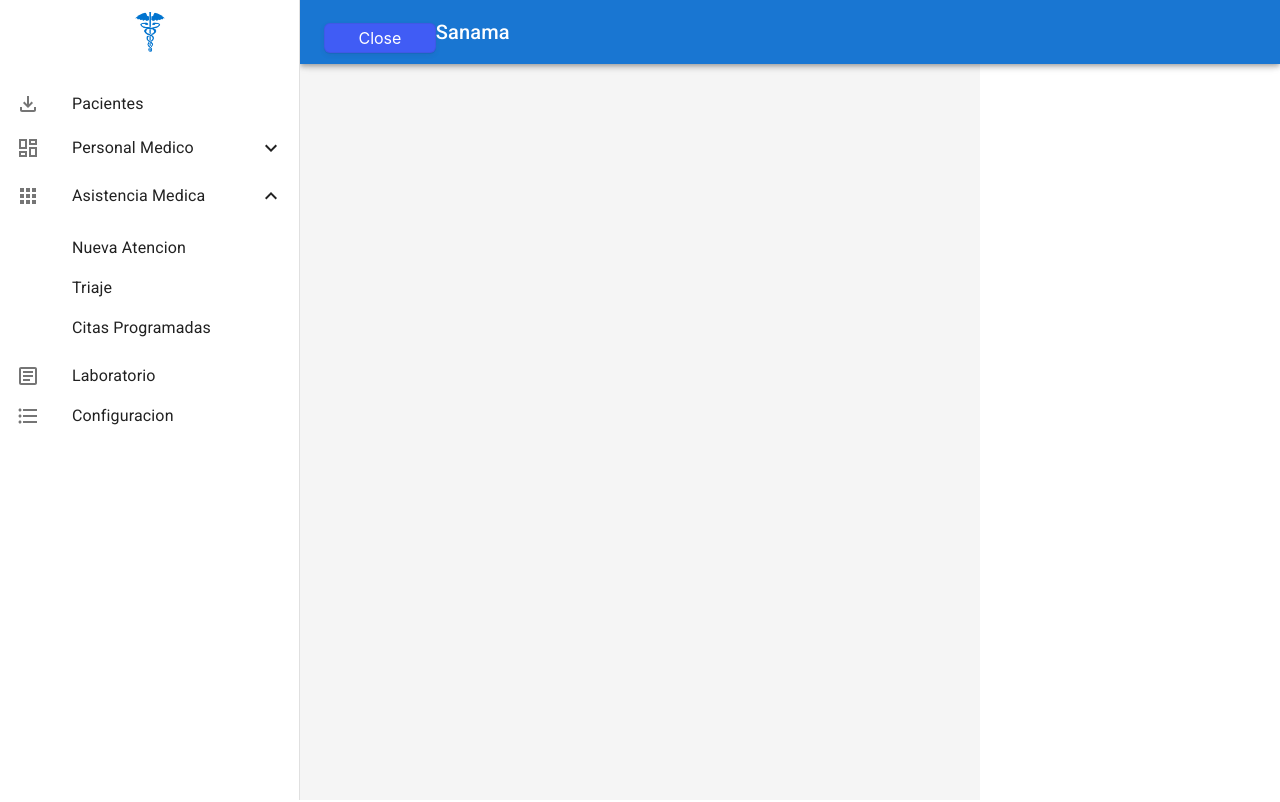
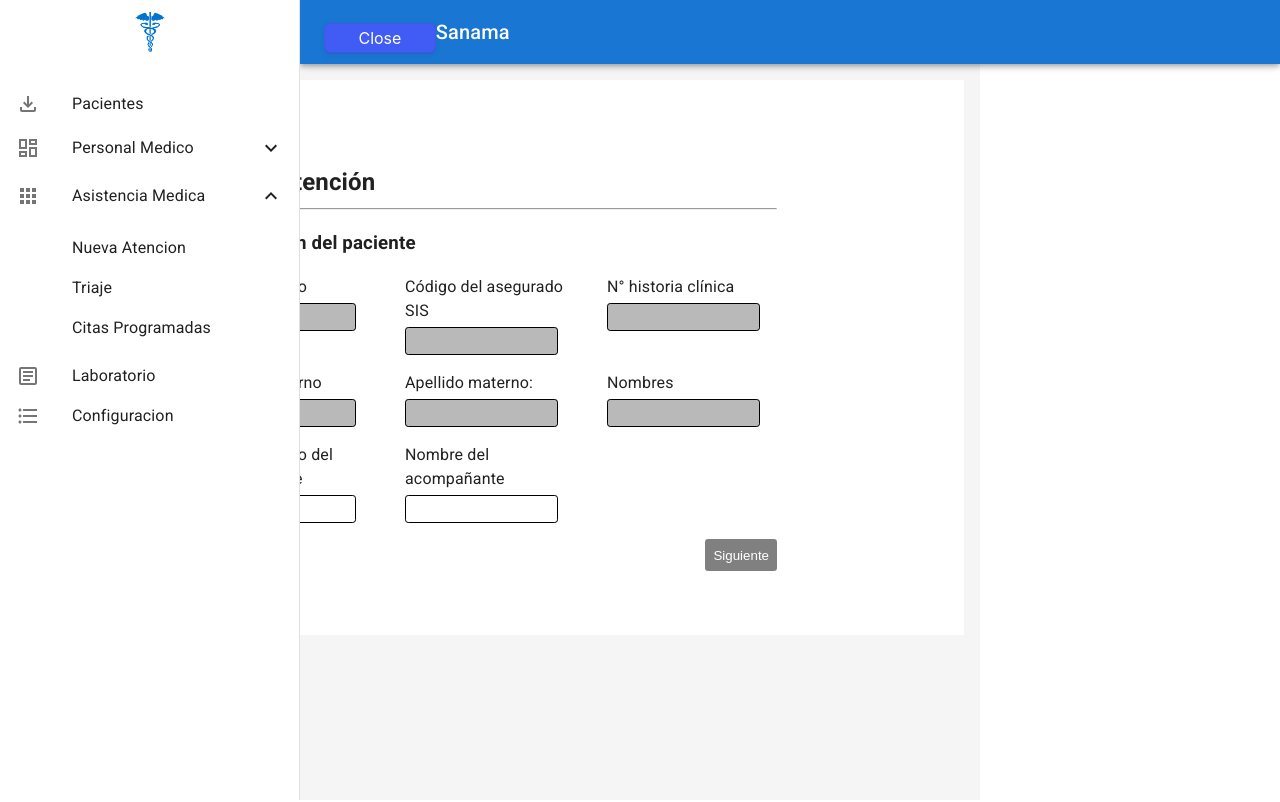
Before and after one commit to Duvet05/proyecto-telesalud, a React (Create React App) app: page /assistance/new in a window 1280 px wide. Shown: the top 802 px of the page. Built offline with nearby package versions, Linux system fonts and the light colour scheme.

Commit message:
commit Mauricio

```diff
--- a/src/App.css
+++ b/src/App.css
@@ -1,4 +1,12 @@
-* {
-    margin: 0px;
-    padding: 0px;
+html {
+    font-size: 62.5%;
+    box-sizing: border-box;
 }
+
+*, *:after, *:before {/*box-sizing tambien*/
+    box-sizing: inherit;
+}
+
+body {
+    font-size: 16px;
+}
--- a/src/components/layout/MainLayout.jsx
+++ b/src/components/layout/MainLayout.jsx
@@ -18,7 +18,7 @@ const MainLayout = () => {
   return (
     <Box sx={{ display: "flex", flexDirection: "column", minHeight: "100vh" }}>
       <Topbar isSidebarOpen={isSidebarOpen} toggleSidebar={toggleSidebar} />
-      <Box
+      <Box /*Incluye el menú, el cual se oculta con isSidebarOpen */
         component="nav"
         className="main-layout-nav"
         style={{ width: sidebarWidth }}
--- a/src/components/layout/styles.css
+++ b/src/components/layout/styles.css
@@ -26,8 +26,8 @@
 
 .page-wrapper {
   /* Tus estilos aquí, por ejemplo: */
-  padding: 20px;
-  background-color: #f5f5f5;
+  padding: 2rem;
+  background-color: white;
 }
 
 /* (El resto del código CSS de .sidebar permanece igual) */
--- /dev/null
+++ b/src/pages/MedicalAssistance/NewAttentionPage.css
@@ -0,0 +1,53 @@
+.contenedor-nueva-atencion {
+    width: 70%;
+    margin: 0 auto;
+    font-size: 1rem;
+}
+
+.contenedor-nueva-atencion .titulo {
+    margin-bottom: 0;
+}
+
+.contenedor-campos{
+    display: grid;
+    grid-template-columns: repeat(3, 1fr);
+    column-gap: 2rem;
+
+}
+
+.contenedor-campos .campo>label {
+    display: block;
+    margin-bottom: 0.2rem;
+}
+
+.contenedor-campos .campo>input {
+    width: 90%;
+    height: 1.8rem;
+    border-radius: 0.2rem;
+    border-style: none;
+    margin-bottom: 1rem;
+    border-width: 1px;
+    border-color: black;
+    border-style: solid;
+}
+
+.botones-navegacion {
+    display: flex;
+    justify-content: flex-end;
+}
+
+.botones-navegacion .boton-navegacion {
+    height: 2rem;
+    border-radius: 0.2rem;
+    border-style: none;
+    background-color: gray;
+    color: white;
+    padding: 0.5rem;
+    text-align: center;
+    cursor: pointer;
+}
+
+.input-oscuro {
+    background-color: #b9b9b9;
+    padding: 5px;
+  }
--- a/src/pages/MedicalAssistance/NewAttentionPage.tsx
+++ b/src/pages/MedicalAssistance/NewAttentionPage.tsx
@@ -1,11 +1,106 @@
 import React from 'react';
-
+import { useState } from 'react';
+import './NewAttentionPage.css'
 type Props = {};
 
 const Appointments = (props: Props) => {
+  const [paginaActual, setPaginaActual] = useState(1);
+  const avanzarPagina = () => {
+    setPaginaActual(paginaActual + 1);
+  };
+
+  const retrocederPagina = () => {
+    setPaginaActual(paginaActual - 1);
+  };
+
+  // Realizar otras acciones según sea necesario
+
   return (
-    <div>ButtonPage</div>
+    <div className="contenedor-nueva-atencion">
+      <h2 className="titulo">Nueva Atención</h2>
+      <hr />
+
+
+      <form>
+        {paginaActual === 1 && (
+          <div className='contenedor-pagina-1'>
+            <h3>Información del paciente</h3>
+            <div className='contenedor-campos'>
+              <div className="campo">
+                <label htmlFor="numero-documento-paciente">N° documento</label>
+                <input type="tel" className="input-oscuro" id="numero-documento-paciente" name="numero-documento-paciente" required readOnly/>
+              </div>
+              <div className="campo">
+                <label htmlFor="codigo-asegurado-sis">Código del asegurado SIS</label>
+                <input type="text" className="input-oscuro" id="codigo-asegurado-sis" name="codigo-asegurado-sis" required readOnly/>
+              </div>
+              <div className="campo">
+                <label htmlFor="numero-historia-clinica">N° historia clínica</label>
+                <input type="tel" className="input-oscuro" id="numero-historia-clinica" name="numero-historia-clinica" required readOnly/>
+              </div>
+              <div className="campo">
+                <label htmlFor="apellido-paterno">Apellido paterno</label>
+                <input type="text" className="input-oscuro" id="apellido-paterno" name="apellido-paterno" required readOnly/>
+              </div>
+              <div className="campo">
+                <label htmlFor="apellido-materno">Apellido materno:</label>
+                <input type="text" className="input-oscuro" id="apellido-materno" name="apellido-materno" required readOnly/>
+              </div>
+              <div className="campo">
+                <label htmlFor="nombres">Nombres</label>
+                <input type="text" className="input-oscuro" id="nombres" name="nombres" required readOnly/>
+              </div>
+              <div className="campo">
+                <label htmlFor="numero-documento-acompanante">N° documento del acompañante</label>
+                <input type="tel" id="numero-documento-acompanante" name="numero-documento-acompanante" required />
+              </div>
+              <div className="campo">
+                <label htmlFor="nombre-acompanante">Nombre del acompañante</label>
+                <input type="text" id="nombre-acompanante" name="nombre-acompanante" required />
+              </div>
+            </div>
+            <div className='botones-navegacion'>
+              <button className="boton-navegacion" type="button" onClick={avanzarPagina}>Siguiente</button>
+            </div>
+          </div>
+        )}
+        {paginaActual === 2 && (
+          <div className='contenedor-pagina-2'>
+            <h3>Seleccionar médico</h3>
+            <div>
+              <label htmlFor="correo">Correo electrónico:</label>
+              <input type="email" id="correo" name="correo" required />
+              <button type="button" onClick={retrocederPagina}>Anterior</button>
+              <button type="button" onClick={avanzarPagina}>Siguiente</button>
+            </div>
+          </div>
+        )}
+        {paginaActual === 3 && (
+          <div className='contenedor-pagina-2'>
+            <h3>Mandar a triaje</h3>
+            <div>
+              <label htmlFor="correo">Correo electrónico:</label>
+              <input type="email" id="correo" name="correo" required />
+              <button type="button" onClick={retrocederPagina}>Anterior</button>
+              <button type="button" onClick={avanzarPagina}>Siguiente</button>
+            </div>
+          </div>
+        )}
+        {paginaActual === 4 && (
+          <div className='contenedor-pagina-2'>
+            <h3>Visualizar Atención</h3>
+            <div>
+              <label htmlFor="correo">Correo electrónico:</label>
+              <input type="email" id="correo" name="correo" required />
+              <button type="button" onClick={retrocederPagina}>Anterior</button>
+              <button type="submit">Enviar</button>
+            </div>
+          </div>
+        )}
+      </form>
+    </div>
   );
 };
 
+
 export default Appointments;
```
